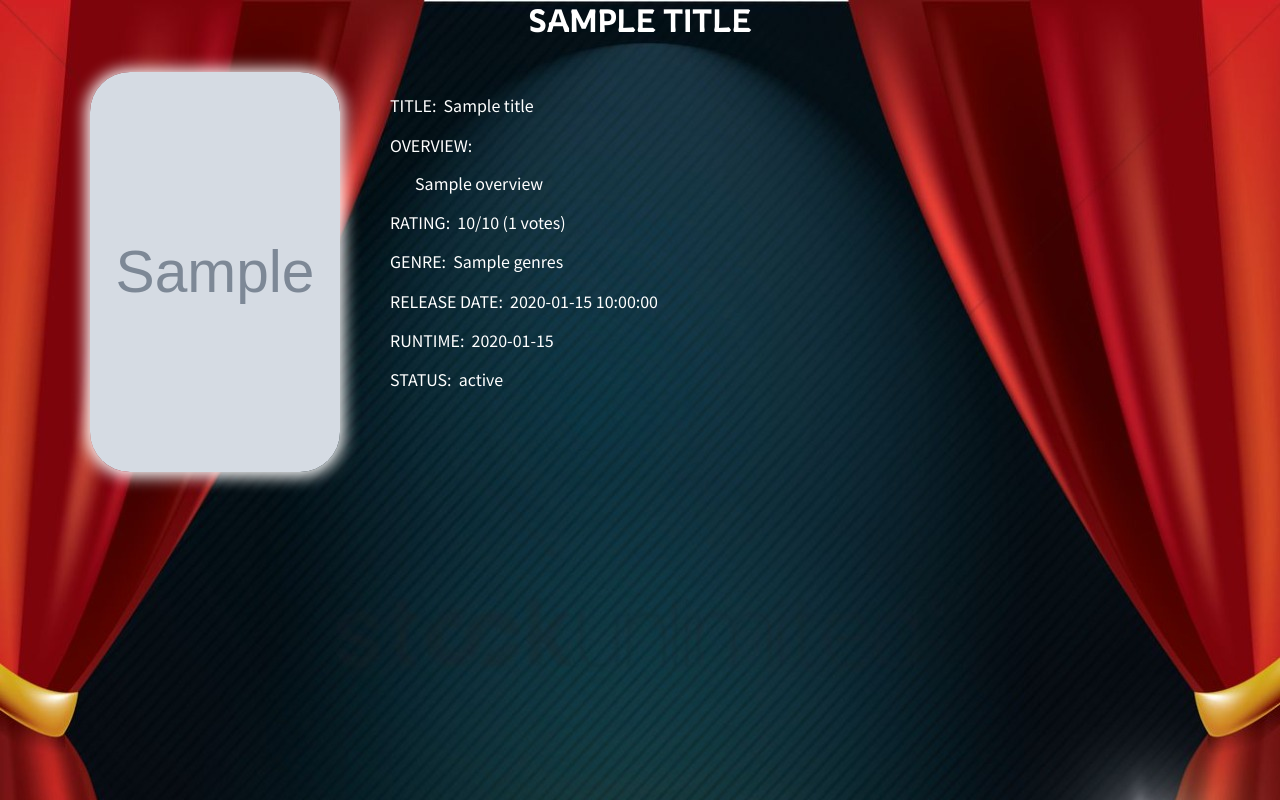
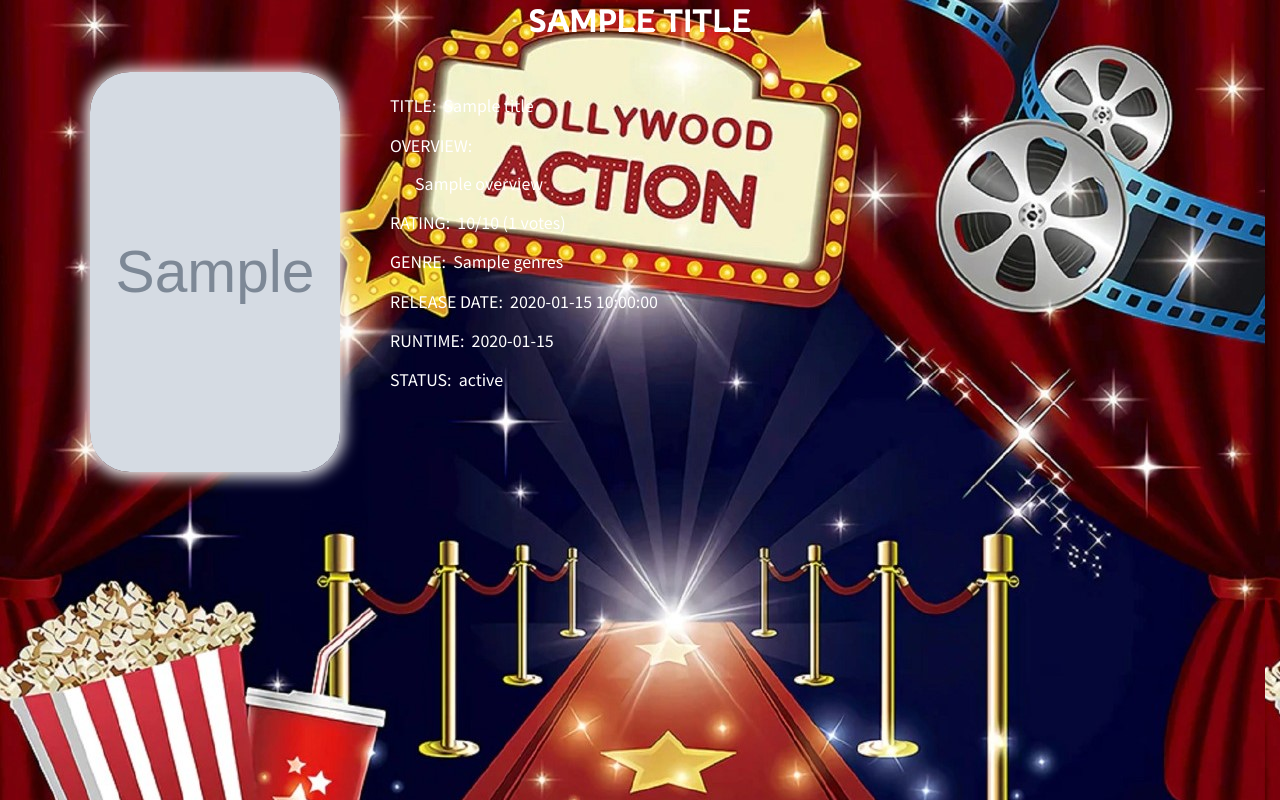
Before and after one commit to RitikSharma5656/MARES, a Flask app: template templates/recommend.html in a window 1280 px wide. Run offline with Flask 2, Linux system fonts and the light colour scheme; the template is opened without the code that fills it: most values are stand-ins (such as "Sample title", 1, 10 or a date in 2020); grey boxes marked "Sample" are stand-in pictures; parts of the project's set-up code (start-up, migrations or seed data) failed here and were passed over; some libraries are stand-ins or nearby versions.

Commit message:
Update style.css

```diff
--- a/static/style.css
+++ b/static/style.css
@@ -45,7 +45,7 @@
 }
 
 #content {
-	background-image: url("../static/Bg2.jpeg");
+	background-image: url("../static/Bg3.jpeg");
 	background-color: #181818;
 	font-family: 'Noto Sans JP', sans-serif;
 }
```
